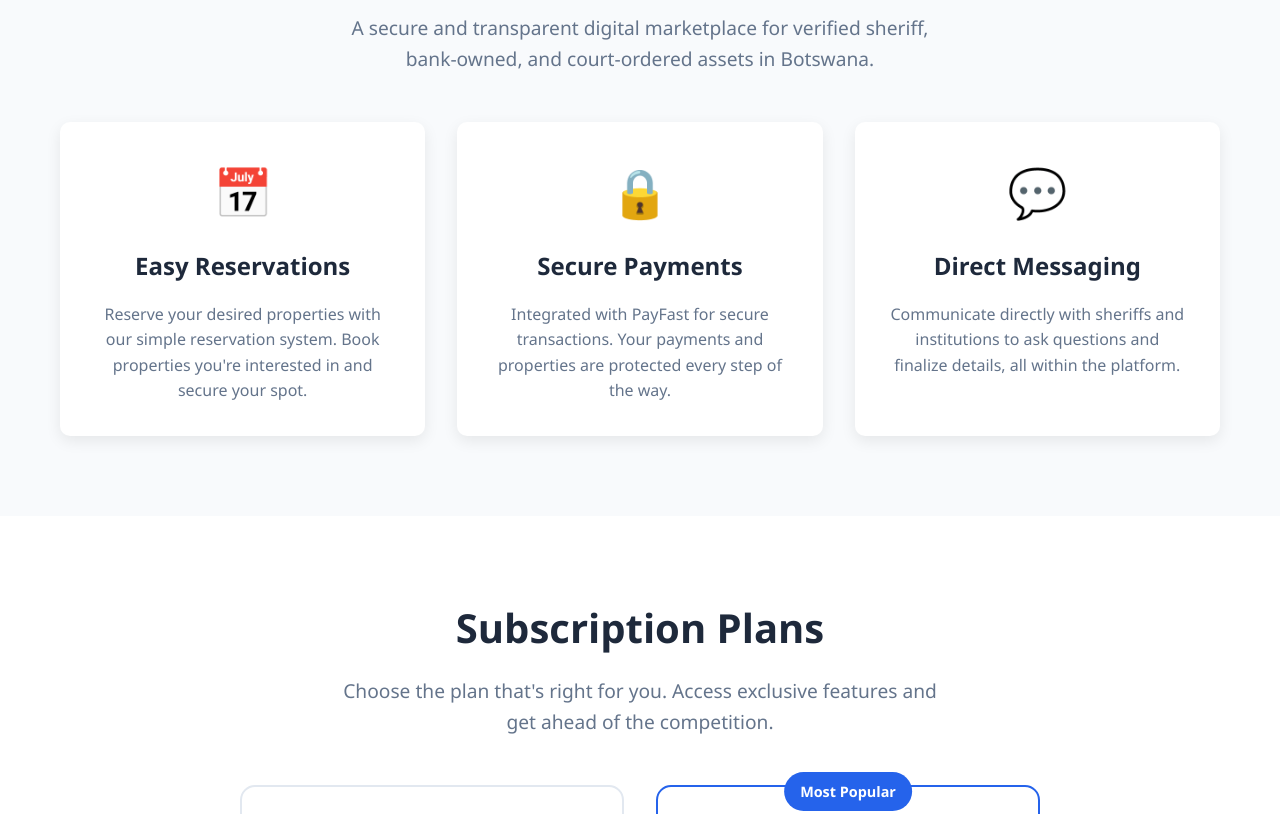
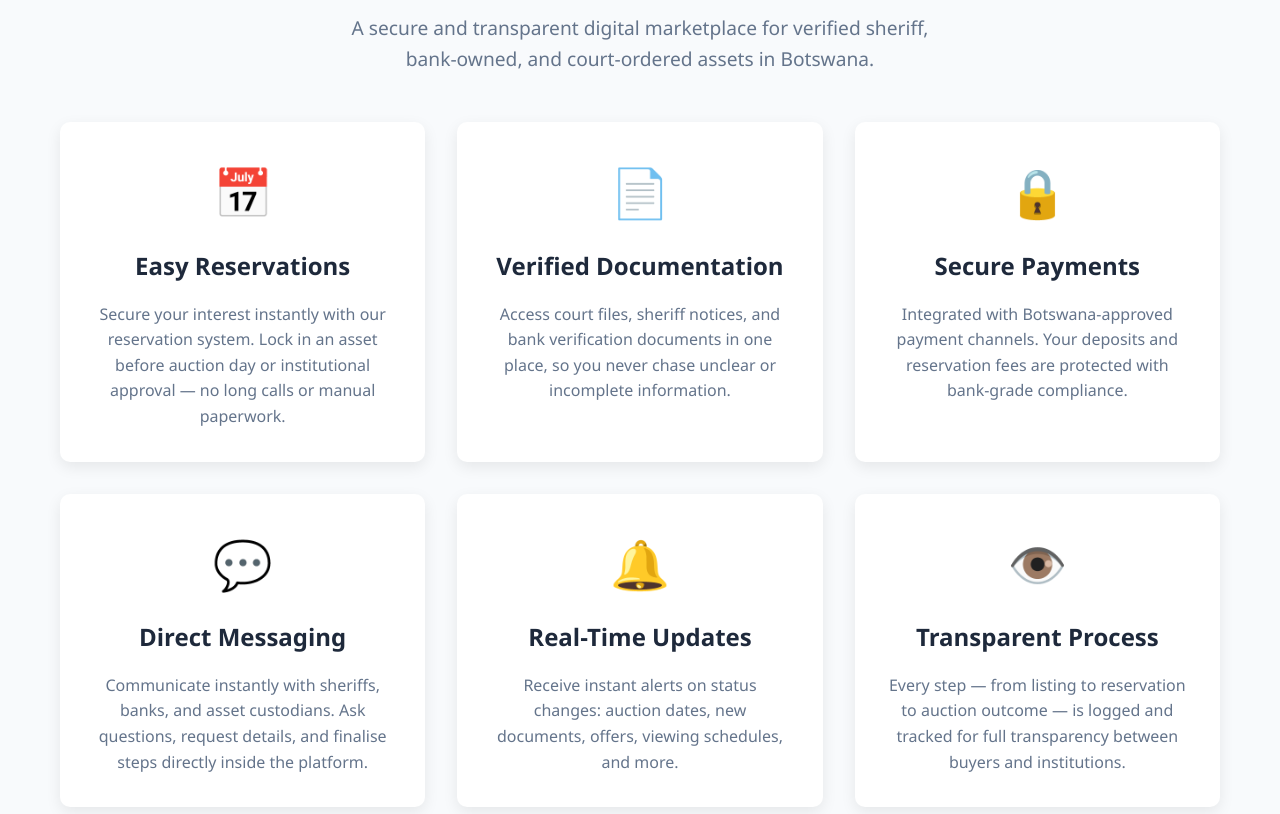
Before and after one commit to auprolis-code/Auprolis-Final, a plain HTML site: page index.html in a window 1280 px wide. Shown: the part 867-1681 px from the top of the page. Drawn offline with Linux system fonts and the light colour scheme.

Commit message:
Update feature cards: Replace with 6 new features and configure 3x2 grid layout

```diff
--- a/assets/css/style.css
+++ b/assets/css/style.css
@@ -206,7 +206,7 @@ section {
 
 .features-grid {
     display: grid;
-    grid-template-columns: repeat(auto-fit, minmax(300px, 1fr));
+    grid-template-columns: repeat(3, 1fr);
     gap: 2rem;
     margin-top: 3rem;
 }
--- a/index.html
+++ b/index.html
@@ -58,19 +58,37 @@
                 <div class="feature-card">
                     <div class="feature-icon">📅</div>
                     <h3>Easy Reservations</h3>
-                    <p>Reserve your desired properties with our simple reservation system. Book properties you're interested in and secure your spot.</p>
+                    <p>Secure your interest instantly with our reservation system. Lock in an asset before auction day or institutional approval — no long calls or manual paperwork.</p>
+                </div>
+
+                <div class="feature-card">
+                    <div class="feature-icon">📄</div>
+                    <h3>Verified Documentation</h3>
+                    <p>Access court files, sheriff notices, and bank verification documents in one place, so you never chase unclear or incomplete information.</p>
                 </div>
 
                 <div class="feature-card">
                     <div class="feature-icon">🔒</div>
                     <h3>Secure Payments</h3>
-                    <p>Integrated with PayFast for secure transactions. Your payments and properties are protected every step of the way.</p>
+                    <p>Integrated with Botswana-approved payment channels. Your deposits and reservation fees are protected with bank-grade compliance.</p>
                 </div>
 
                 <div class="feature-card">
                     <div class="feature-icon">💬</div>
                     <h3>Direct Messaging</h3>
-                    <p>Communicate directly with sheriffs and institutions to ask questions and finalize details, all within the platform.</p>
+                    <p>Communicate instantly with sheriffs, banks, and asset custodians. Ask questions, request details, and finalise steps directly inside the platform.</p>
+                </div>
+
+                <div class="feature-card">
+                    <div class="feature-icon">🔔</div>
+                    <h3>Real-Time Updates</h3>
+                    <p>Receive instant alerts on status changes: auction dates, new documents, offers, viewing schedules, and more.</p>
+                </div>
+
+                <div class="feature-card">
+                    <div class="feature-icon">👁️</div>
+                    <h3>Transparent Process</h3>
+                    <p>Every step — from listing to reservation to auction outcome — is logged and tracked for full transparency between buyers and institutions.</p>
                 </div>
             </div>
         </div>
```
